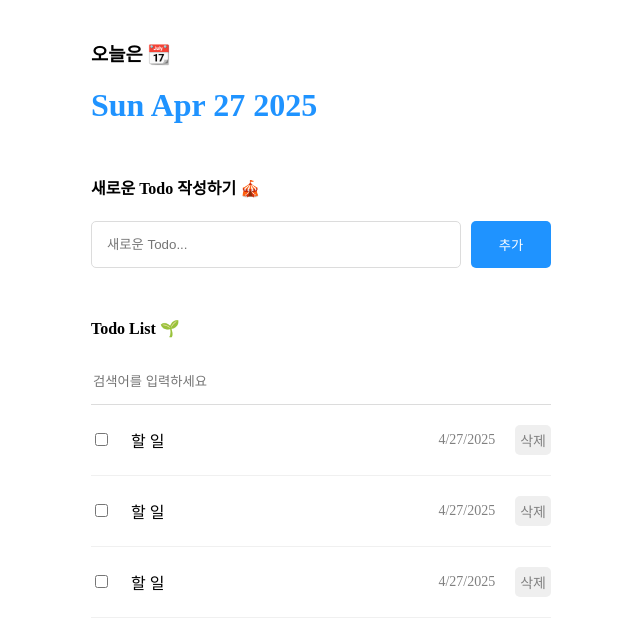
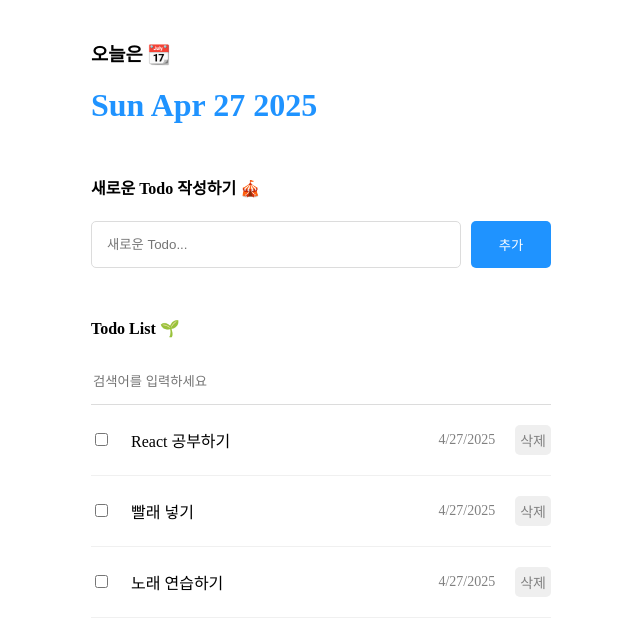
Before and after one commit to devkgn88/react_study, a React (Create React App) app in the folder project2/: page / in a window 1280 px wide. Shown: the top 636 px of the page, without its empty margins (319-959 px from the left). Built offline with nearby package versions, Linux system fonts and the light colour scheme.

Commit message:
[김가남] 입력받은 데이터 화면에 뿌리기

```diff
--- a/project2/src/App.js
+++ b/project2/src/App.js
@@ -42,7 +42,7 @@ function App() {
     <div className="App">
       <Header/>
       <TodoEditor onCreate={onCreate}/>
-      <TodoList/>
+      <TodoList todo={todo}/>
     </div>
   );
 }
--- a/project2/src/component/TodoItem.js
+++ b/project2/src/component/TodoItem.js
@@ -1,14 +1,15 @@
 import "./TodoItem.css";
 
-const TodoItem = () => {
+const TodoItem = ({id, content, isDone, createdDate}) => {
     return (
         <div className="TodoItem">
             <div className="checkbox_col">
-                <input type="checkbox"/>
+                <input type="checkbox"
+                checked={isDone}/>
             </div>
-            <div className="title_col">할 일</div>
+            <div className="title_col">{content}</div>
             <div className="date_col">
-                {new Date().toLocaleDateString()}
+                {new Date(createdDate).toLocaleDateString()}
             </div>
             <div className="btn_col">
                 <button>삭제</button>
--- a/project2/src/component/TodoList.js
+++ b/project2/src/component/TodoList.js
@@ -1,15 +1,16 @@
 import TodoItem from "./TodoItem";
 import "./TodoList.css"
 
-const TodoList = () => {
+const TodoList = ({todo}) => {
     return (
         <div className="TodoList">
             <h4>Todo List 🌱</h4>
-            <input className="searchbar" placeholder="검색어를 입력하세요"/>
+            <input className="searchbar"
+                placeholder="검색어를 입력하세요"/>
             <div className="list_wrapper">
-                <TodoItem/>
-                <TodoItem/>
-                <TodoItem/>
+                {todo.map((it)=>(
+                    <TodoItem key={it.id} {...it}/>
+                ))}
             </div>
         </div>
     );
```
